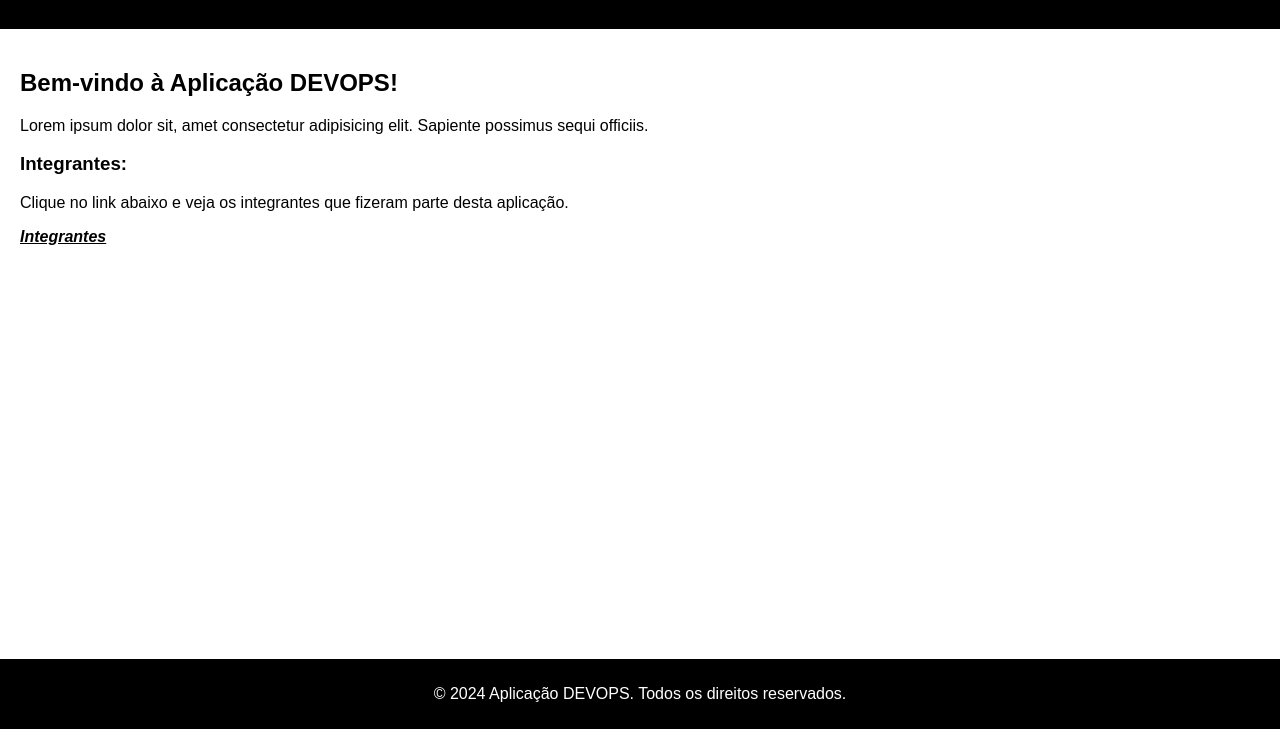
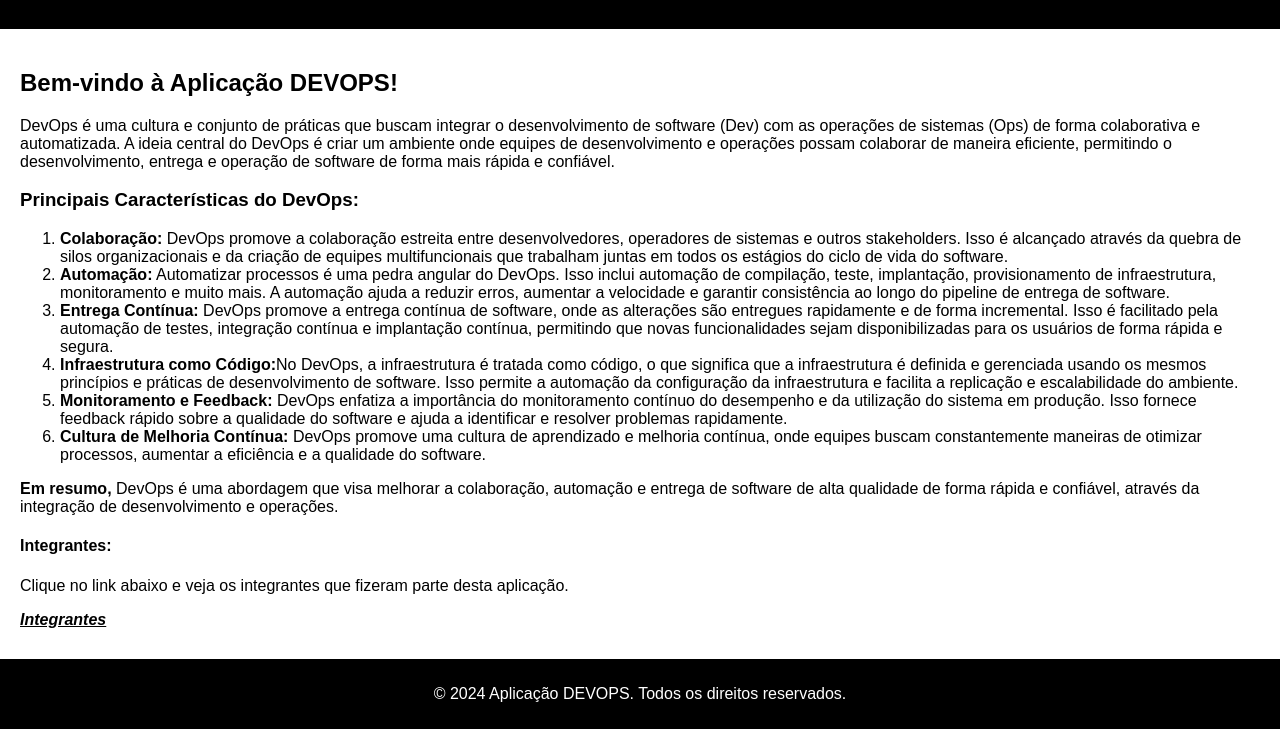
Before and after one commit to RogerBald/aplicacao-devops, a website: page src/views/index.html in a window 1280 px wide. Shown: the part 71-800 px from the top of the page. Drawn offline with Linux system fonts and the light colour scheme.

Commit message:
apresentando trabalho DevOps e suas principais características

```diff
--- a/src/views/index.html
+++ b/src/views/index.html
@@ -14,8 +14,24 @@
 
         <main>
             <h2>Bem-vindo à Aplicação DEVOPS!</h2>
-            <p>Lorem ipsum dolor sit, amet consectetur adipisicing elit. Sapiente possimus sequi officiis.</p>
-            <h3>Integrantes:</h3>
+            <p>DevOps é uma cultura e conjunto de práticas que buscam integrar o desenvolvimento de software (Dev) com as operações de sistemas (Ops) de forma colaborativa e automatizada. A ideia central do DevOps é criar um ambiente onde equipes de desenvolvimento e operações possam colaborar de maneira eficiente, permitindo o desenvolvimento, entrega e operação de software de forma mais rápida e confiável.</p>
+
+        <h3>Principais Características do DevOps:</h3>
+        <ol>
+            <li><strong>Colaboração:</strong> DevOps promove a colaboração estreita entre desenvolvedores, operadores de sistemas e outros stakeholders.
+                Isso é alcançado através da quebra de silos organizacionais e da criação de equipes multifuncionais que trabalham juntas em todos os estágios do ciclo de vida do software.</li>
+            <li><strong>Automação:</strong> Automatizar processos é uma pedra angular do DevOps. Isso inclui automação de compilação, teste, implantação, provisionamento de infraestrutura,
+                monitoramento e muito mais. A automação ajuda a reduzir erros, aumentar a velocidade e garantir consistência ao longo do pipeline de entrega de software.</li>
+            <li><strong>Entrega Contínua:</strong> DevOps promove a entrega contínua de software, onde as alterações são entregues rapidamente e de forma incremental.
+                Isso é facilitado pela automação de testes, integração contínua e implantação contínua, permitindo que novas funcionalidades sejam disponibilizadas para os usuários de forma rápida e segura.</li>
+            <li><strong>Infraestrutura como Código:</strong>No DevOps, a infraestrutura é tratada como código, o que significa que a infraestrutura é definida e gerenciada usando os mesmos princípios e práticas
+                de desenvolvimento de software. Isso permite a automação da configuração da infraestrutura e facilita a replicação e escalabilidade do ambiente.</li>
+            <li><strong>Monitoramento e Feedback:</strong> DevOps enfatiza a importância do monitoramento contínuo do desempenho e da utilização do sistema em produção.
+                Isso fornece feedback rápido sobre a qualidade do software e ajuda a identificar e resolver problemas rapidamente.</li>
+            <li><strong>Cultura de Melhoria Contínua:</strong> DevOps promove uma cultura de aprendizado e melhoria contínua, onde equipes buscam constantemente maneiras de otimizar processos, aumentar a eficiência e a qualidade do software.</li>
+        </ol>
+        <p><strong>Em resumo,</strong> DevOps é uma abordagem que visa melhorar a colaboração, automação e entrega de software de alta qualidade de forma rápida e confiável, através da integração de desenvolvimento e operações.</p>
+            <h4>Integrantes:</h4>
             <p>Clique no link abaixo e veja os integrantes que fizeram parte desta aplicação.</p>
             <p>
                 <span class="tooltip">
```
